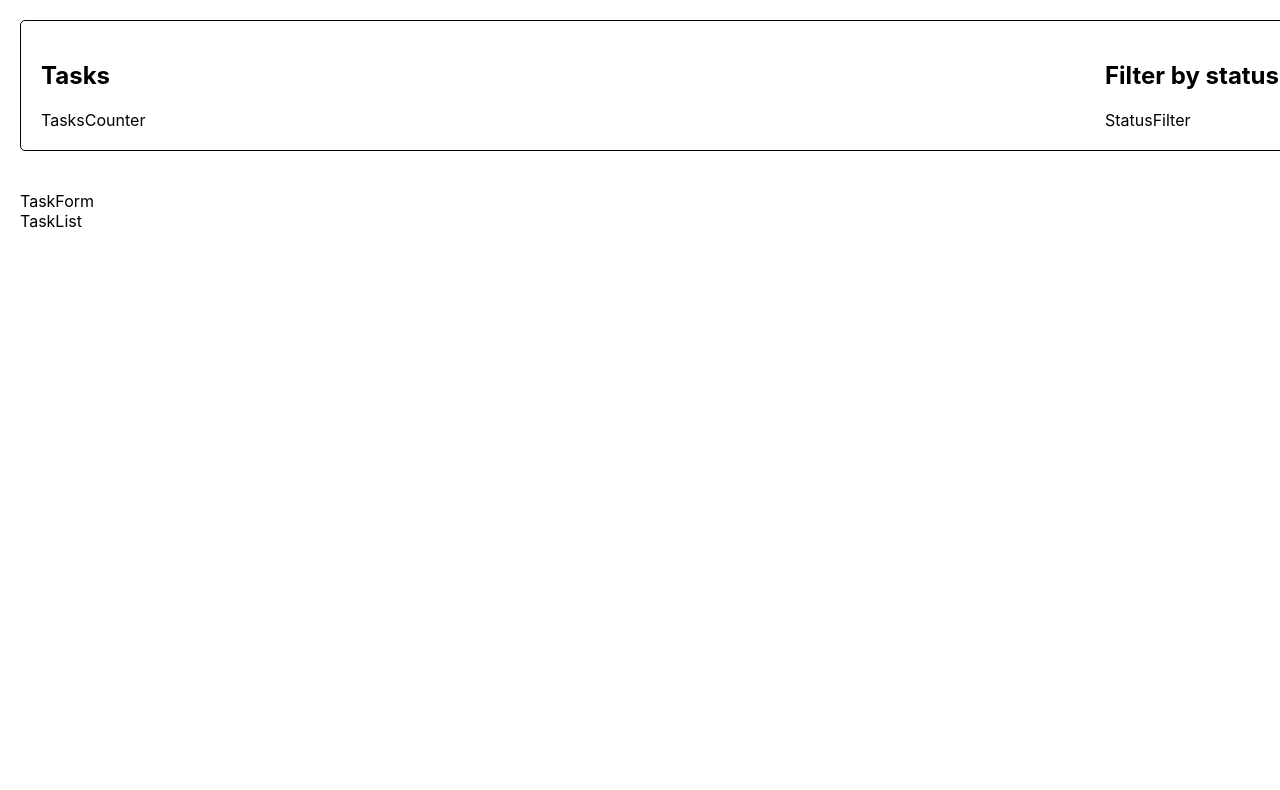
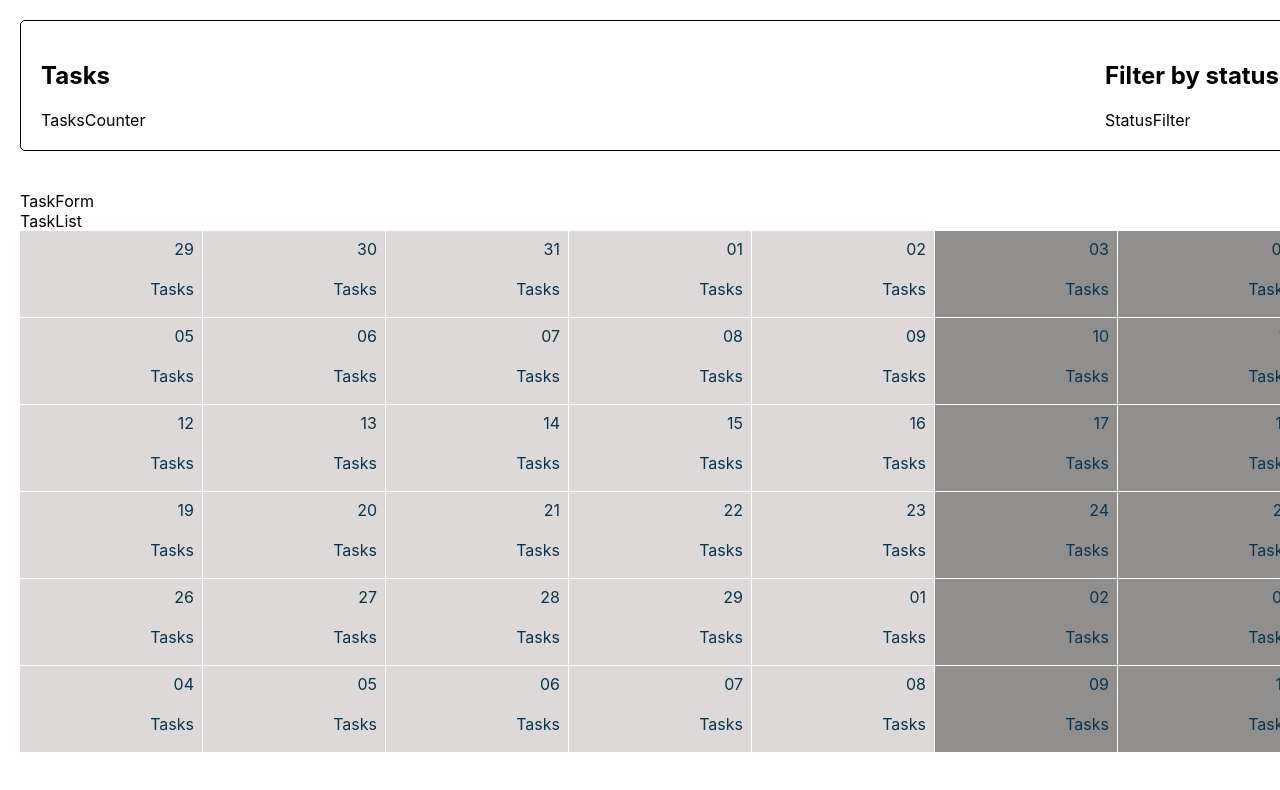
Before and after one commit to ValentynaJasochka/Daily-Tasks, a React (Create React App) app: page / in a window 1280 px wide. Shown: the top 790 px of the page. Built offline with nearby package versions, Linux system fonts and the light colour scheme.

Commit message:
calendar

```diff
--- a/package.json
+++ b/package.json
@@ -7,6 +7,7 @@
     "@testing-library/jest-dom": "^5.16.3",
     "@testing-library/react": "^12.1.4",
     "@testing-library/user-event": "^13.5.0",
+    "moment": "^2.30.1",
     "react": "^18.1.0",
     "react-dom": "^18.1.0",
     "react-scripts": "5.0.1",
--- a/src/components/App.jsx
+++ b/src/components/App.jsx
@@ -1,6 +1,8 @@
 import { Heder } from 'components/Heder/Heder';
 import { TaskForm } from 'components/TaskForm/TaskForm';
 import { TaskList } from 'components/TaskList/TaskList';
+import { Calendar } from './Calendar/Calendar';
+
 
 export const App = () => {
   return (
@@ -8,6 +10,7 @@ export const App = () => {
       <Heder />
       <TaskForm />
       <TaskList />
+      <Calendar/>
     </div>
   );
 };
--- /dev/null
+++ b/src/components/Calendar/Calendar.jsx
@@ -0,0 +1,31 @@
+import moment from 'moment';
+import { CalendarTable, DayWrapper } from './Calendar.styled';
+moment.updateLocale('en', { week: { dow: 1 } });
+const startDay = moment().startOf('months').startOf('week');
+const endDay = moment().endOf('months').endOf('week');
+
+const calendar = [];
+
+// while (!day.isAfter(endDay)) {
+//   calendar.push(day.clone().format("MMM Do YY"));
+//   day.add(1, 'day')
+// }
+console.log(startDay);
+const day = startDay.clone().subtract(1, 'day');
+const daysArray = [...Array(42)].map(() => day.add(1, 'day').clone());
+
+export const Calendar = () => {
+  return (
+    <CalendarTable>
+      {daysArray.map(dayItem => (
+        <DayWrapper
+          key={dayItem.format('MMM Do YY')}
+          isWeekend={dayItem.day() === 6 || dayItem.day() === 0}
+        >
+          <div>{dayItem.format('DD')}</div>
+          <div>Tasks</div>
+        </DayWrapper>
+      ))}
+    </CalendarTable>
+  );
+};
--- /dev/null
+++ b/src/components/Calendar/Calendar.styled.jsx
@@ -0,0 +1,21 @@
+import styled from "styled-components";
+
+
+export const CalendarTable = styled.div`
+  display: grid;
+  grid-template-columns: repeat(7, 1fr);
+  /* grid-template-rows: repeat(6, 1fr); */
+  grid-gap: 1px;
+ `
+export const DayWrapper = styled.div`
+display:flex;
+flex-direction: column;
+align-items: end;
+padding: 8px;
+gap: 20px;
+  min-width: 140px;
+  min-height: 70px;
+  color: #0a334d;
+  background-color: #7b7777d4;
+  background-color: ${props => props.isWeekend? '#7b7777d4': "#d7d2d2d6" }
+`
```
Also changed, not shown: 1 other file (tests, documents, lock files or other folders).
